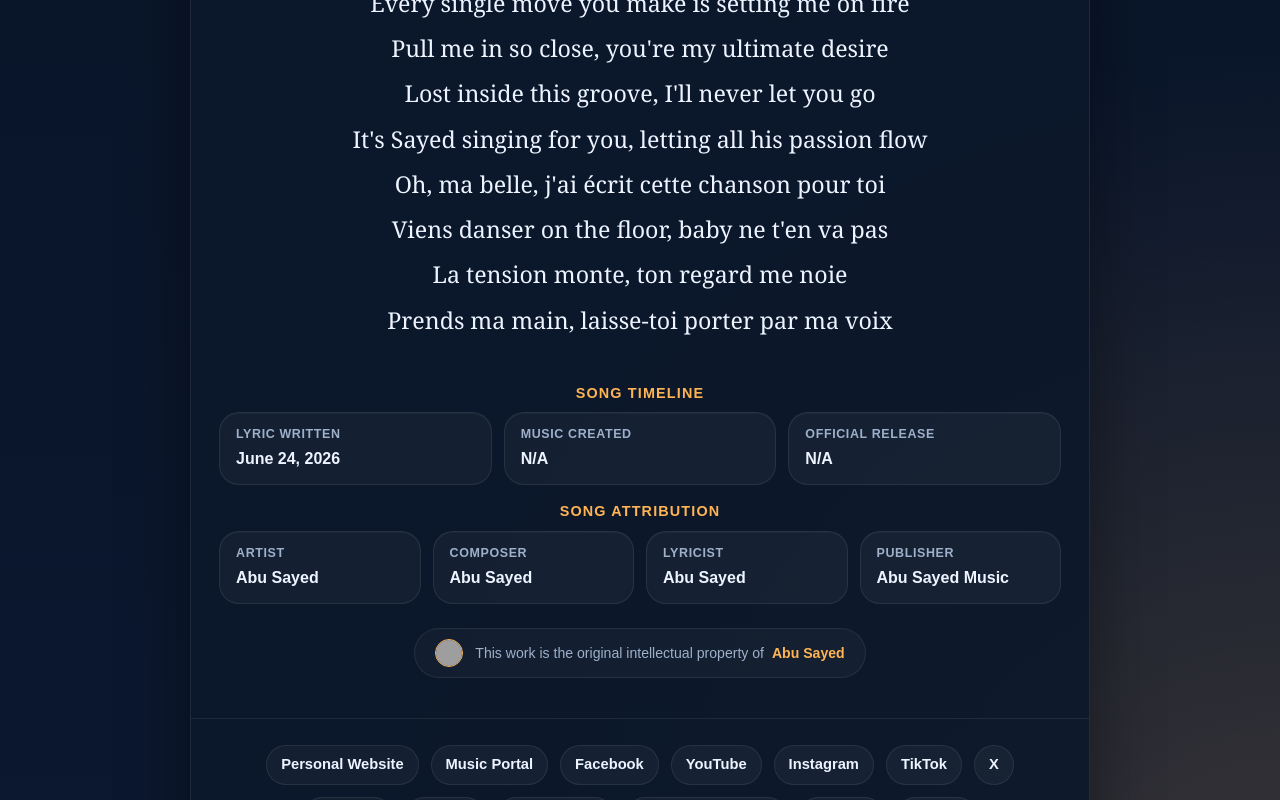
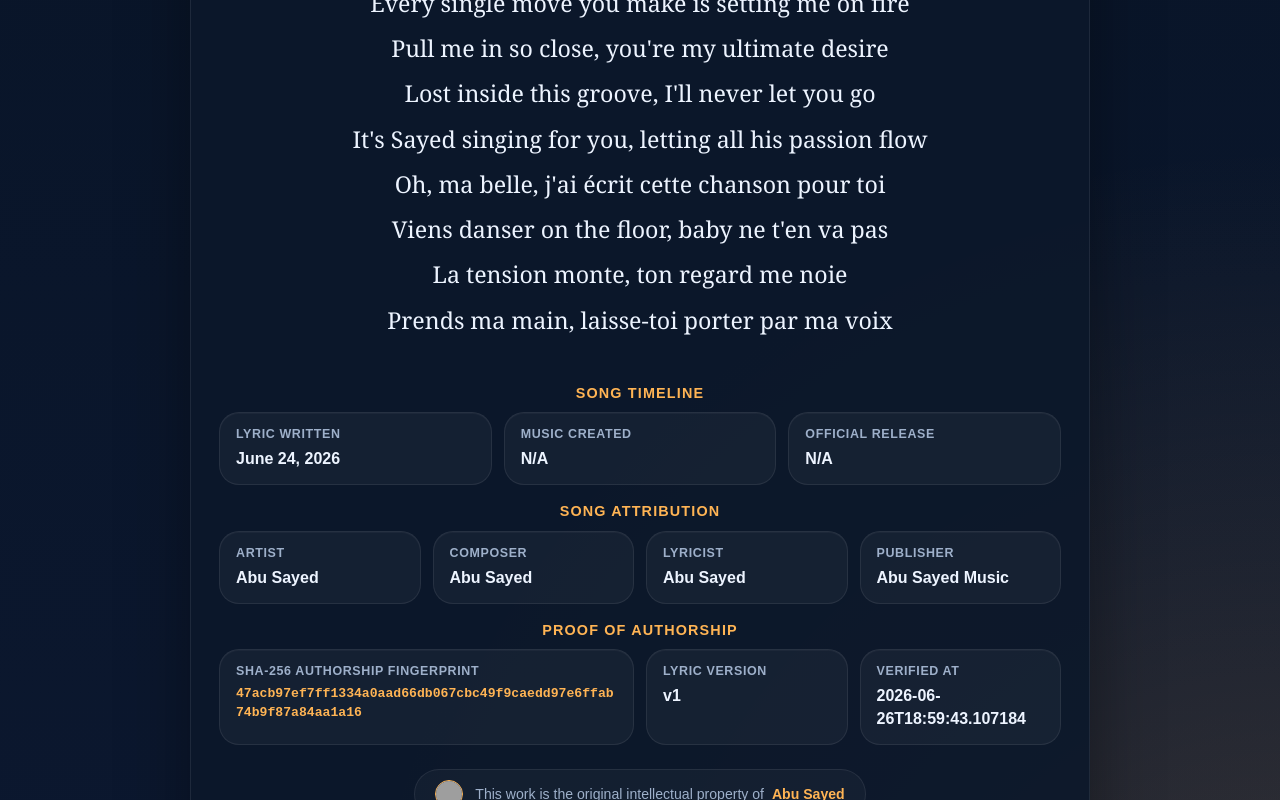
Before and after one commit to ImAbuSayed/une-chanson-pour-toi, a plain HTML site: page index.html in a window 1280 px wide. Shown: the part 2000-2800 px from the top of the page. Drawn offline with Linux system fonts and the light colour scheme; grey boxes are pictures that could not be loaded.

Commit message:
feat: update song assets v1 with signed GPG commit [verified]

```diff
--- a/index.html
+++ b/index.html
@@ -14,9 +14,9 @@
     <meta name="keywords" content="Une Chanson Pour Toi, Abu Sayed lyrics, original song lyrics, Abu Sayed original song, Abu Sayed lyricist, Abu Sayed composer, Abu Sayed songwriter, official lyrics">
     <meta name="robots" content="index,follow,max-snippet:-1,max-image-preview:large,max-video-preview:-1">
     <meta name="referrer" content="strict-origin-when-cross-origin">
-    <meta name="description" content="Full lyrics for &#x27;Une Chanson Pour Toi&#x27; by Abu Sayed. An original composition, lyrics, and production by Abu Sayed.">
+    <meta name="description" content="Official lyrics for &#x27;Une Chanson Pour Toi&#x27;, an original song written, composed, created, and owned by Abu Sayed.">
     <meta property="og:title" content="Une Chanson Pour Toi - Original Lyrics by Abu Sayed">
-    <meta property="og:description" content="Full lyrics for &#x27;Une Chanson Pour Toi&#x27; by Abu Sayed. An original composition, lyrics, and production by Abu Sayed.">
+    <meta property="og:description" content="Official lyrics for &#x27;Une Chanson Pour Toi&#x27;, an original song written, composed, created, and owned by Abu Sayed.">
     <meta property="og:type" content="music.song">
     <meta property="og:url" content="https://imabusayed.github.io/une-chanson-pour-toi/">
     <meta property="og:site_name" content="Abu Sayed Music">
@@ -24,7 +24,7 @@
     <meta name="last-modified" content="2026-06-24 12:53:31">
     <meta name="twitter:card" content="summary_large_image">
     <meta name="twitter:title" content="Une Chanson Pour Toi - Original Lyrics by Abu Sayed">
-    <meta name="twitter:description" content="Full lyrics for &#x27;Une Chanson Pour Toi&#x27; by Abu Sayed. An original composition, lyrics, and production by Abu Sayed.">
+    <meta name="twitter:description" content="Official lyrics for &#x27;Une Chanson Pour Toi&#x27;, an original song written, composed, created, and owned by Abu Sayed.">
     <link rel="canonical" href="https://imabusayed.github.io/une-chanson-pour-toi/">
     <link rel="sitemap" type="application/xml" title="Sitemap" href="https://imabusayed.github.io/une-chanson-pour-toi/sitemap.xml">
     <link rel="author" href="https://github.com/ImAbuSayed">
@@ -100,7 +100,7 @@
       "@id": "https://imabusayed.github.io/une-chanson-pour-toi#webpage",
       "url": "https://imabusayed.github.io/une-chanson-pour-toi/",
       "name": "Une Chanson Pour Toi - Original Lyrics by Abu Sayed",
-      "description": "Full lyrics for 'Une Chanson Pour Toi' by Abu Sayed. An original composition, lyrics, and production by Abu Sayed.",
+      "description": "Official lyrics for 'Une Chanson Pour Toi', an original song written, composed, created, and owned by Abu Sayed.",
       "isPartOf": {
         "@id": "https://music.abusayed.com.bd/#website"
       },
@@ -537,7 +537,7 @@
 
         <div class="controls">
             <button class="btn-speak" id="speakBtn" title="Read the lyrics aloud"><span id="speakText">Read Aloud</span></button>
-            <a href="https://music.abusayed.com.bd/Licensing/?https://imabusayed.github.io/une-chanson-pour-toi/" class="btn-license" title="Get licensing for this song" target="_blank">Get License For Une Chanson Pour Toi</a>
+            <a href="https://music.abusayed.com.bd/Licensing/?https://imabusayed.github.io/une-chanson-pour-toi/" class="btn-license" title="Get licensing for this song" target="_blank">Official Music Licensing for Une Chanson Pour Toi</a>
 
         </div>
         <br>
@@ -612,6 +612,26 @@
             <div class="meta-card">
                 <span class="meta-label">Publisher</span>
                 <strong>Abu Sayed Music</strong>
+            </div>
+
+                </div>
+            </div>
+
+            <div class="details-block">
+                <div class="details-title">Proof of Authorship</div>
+                <div class="meta-grid">
+
+            <div class="meta-card" style="grid-column: span 2;">
+                <span class="meta-label">SHA-256 Authorship Fingerprint</span>
+                <strong style="word-break: break-all; font-family: monospace; font-size: 0.82rem; color: var(--accent);">47acb97ef7ff1334a0aad66db067cbc49f9caedd97e6ffab74b9f87a84aa1a16</strong>
+            </div>
+            <div class="meta-card">
+                <span class="meta-label">Lyric Version</span>
+                <strong>v1</strong>
+            </div>
+            <div class="meta-card">
+                <span class="meta-label">Verified At</span>
+                <strong>2026-06-26T18:59:43.107184</strong>
             </div>
 
                 </div>
```
Also changed, not shown: excerpts/Bridge-Preview.txt (added), excerpts/Chorus-Preview.txt (added), excerpts/Final-Chorus-Preview.txt (added), excerpts/Hook-Preview.txt (added), excerpts/Pre-Chorus-2-Preview.txt (added), excerpts/Pre-Chorus-3-Preview.txt (added), excerpts/Pre-Chorus-Preview.txt (added), excerpts/Verse-1-Preview.txt (added), excerpts/Verse-2-Preview.txt (added), excerpts/Verse-3-Preview.txt (added), hashes.txt (added), llms.txt, lyrics_backup/2026-06-26_une-chanson-pour-toi-v1.txt (added), manifest.json (added), 1 other file.
